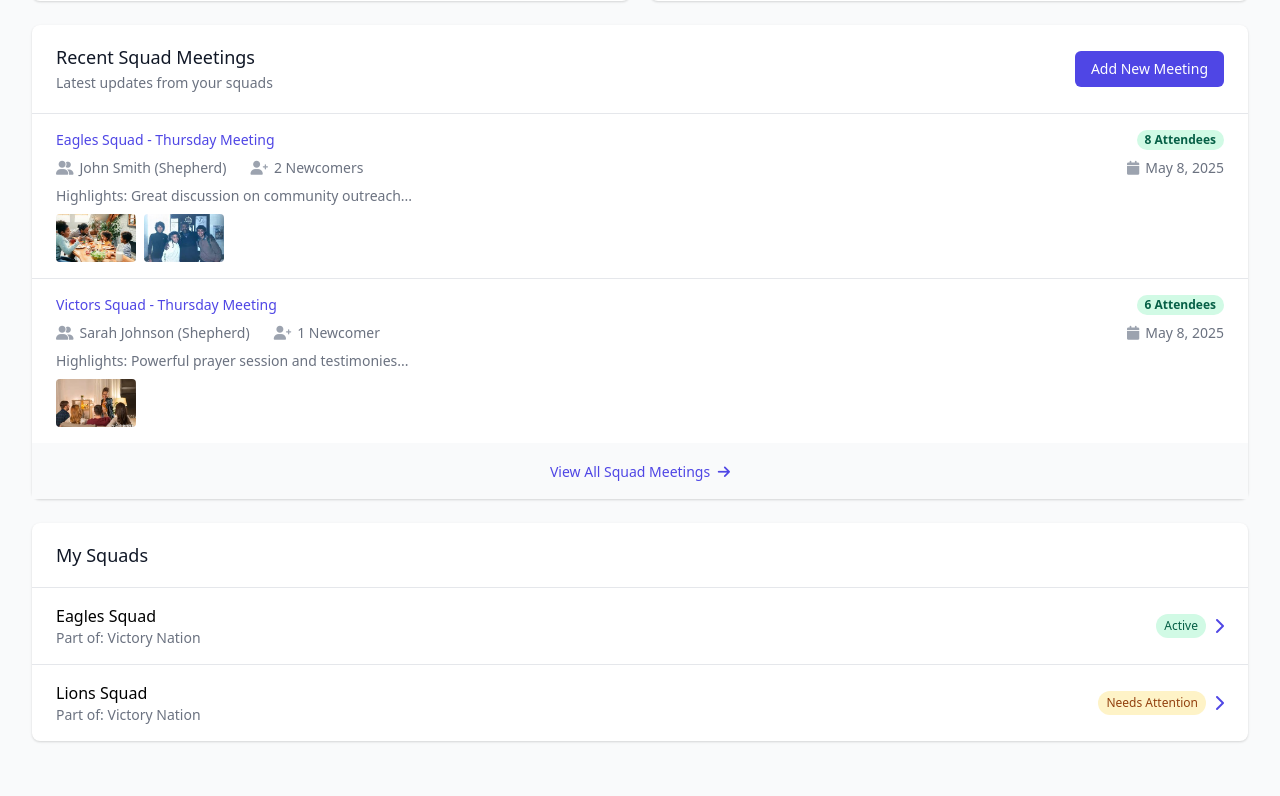
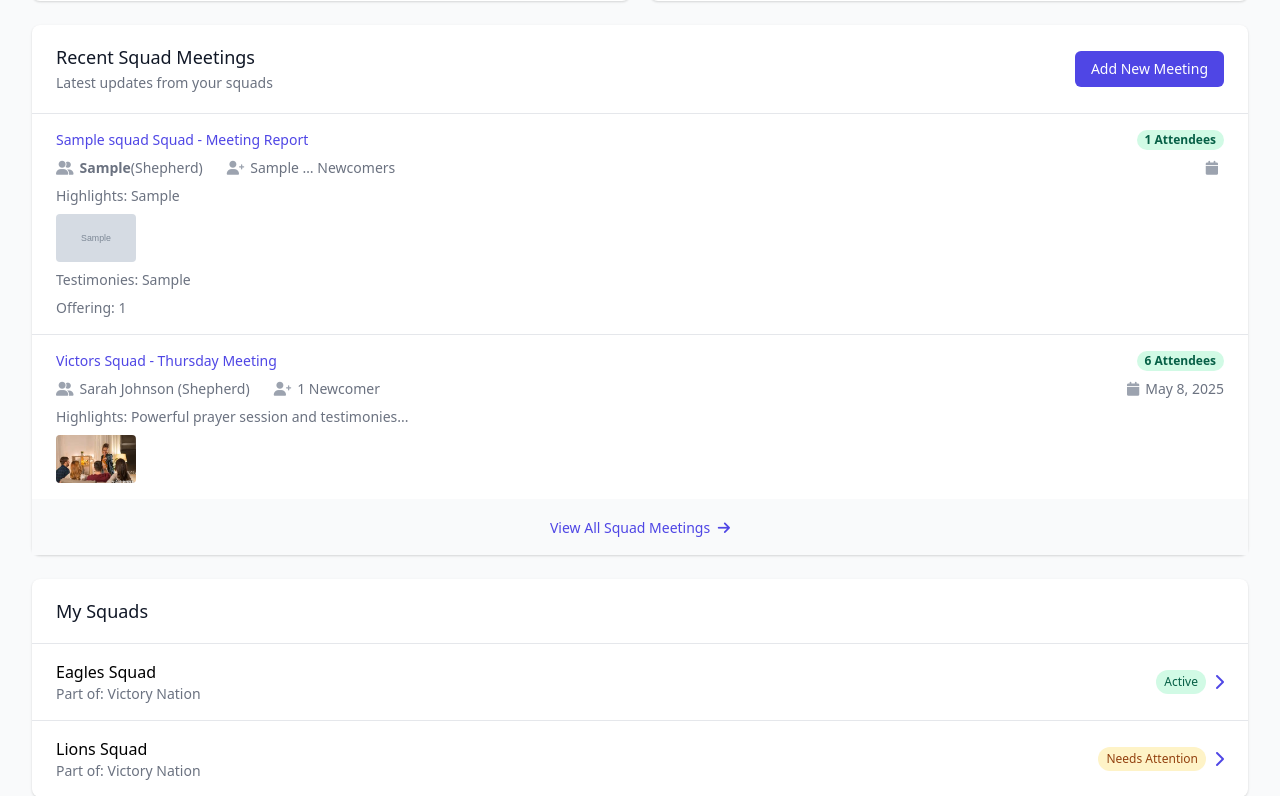
Before and after one commit to keith244/Auxesis, a Django app: page /index/ in a window 1280 px wide. Shown: the part 962-1758 px from the top of the page. Before the commit the page ends 1704 px from the top, so only its background shows below. Run offline with Django 5.2, Linux system fonts and the light colour scheme; tables that the repository leaves empty hold one stand-in row (values such as "Sample post"); grey boxes marked "Sample" are stand-in pictures; parts of the project's set-up code (start-up, migrations or seed data) failed here and were passed over; some libraries are stand-ins or nearby versions.

Commit message:
The app is now able to calculate total attendance by checking total number of attendee names

```diff
--- a/squad/models.py
+++ b/squad/models.py
@@ -1,5 +1,6 @@
 from django.db import models
 from tinymce.models import HTMLField
+import re
 from django.contrib.auth.models import User
 # Create your models here.
 class Nation(models.Model):
@@ -31,8 +32,17 @@
     offering = models.IntegerField()
 
     def __str__(self):
+        return f'{self.squad.name} Squad report for {self.date}'
 
-        return f'{self.squad.name} Squad report for {self.date}'
+    def get_attendee_count(self):
+        attendees_list = [name.strip() for name in re.split(r'[,\n]',self.attendees) if name.strip()]
+        return len(attendees_list)
+
+    def get_visitor_count (self):
+        if not self.visitors:
+            return 0
+        visitors_list = [name.strip() for name in re.split(r'[,\n]', self.visitors) if name.strip()]
+        return len(visitors_list)
 
     class Meta:
         ordering = ['-date']
--- a/squad/views.py
+++ b/squad/views.py
@@ -2,10 +2,17 @@
 from django.contrib.auth.decorators import login_required
 from . forms import SquadReportForm
 from django.contrib import messages
+from django.contrib.auth import get_user_model
+from user.models import User
 from . models import Squad,SquadReport,SquadReportPhoto
 # Create your views here.
+User = get_user_model()
+
 def index(request):
-    return render(request, 'squad/index.html')
+    # squad_meeting = get_object_or_404(SquadReportForm,SquadReportPhoto, user)
+    squad_meeting = SquadReport.objects.all().order_by('-date')#[:3]
+    squad_photo = SquadReportPhoto.objects.all().order_by('-uploaded_at')
+    return render(request, 'squad/index.html',{'squad_meeting':squad_meeting})
 
 @login_required(login_url='login')
 def squad_report(request):
--- a/templates/squad/index.html
+++ b/templates/squad/index.html
@@ -140,15 +140,16 @@
                 </div>
                 <div class="border-t border-gray-200">
                     <ul class="divide-y divide-gray-200">
+                        {% for report in squad_meeting %}
                         <li>
                             <div class="px-4 py-4 sm:px-6">
                                 <div class="flex items-center justify-between">
                                     <div class="text-sm font-medium text-indigo-600 truncate">
-                                        Eagles Squad - Thursday Meeting
+                                        {{report.squad.name}} Squad - Meeting Report
                                     </div>
                                     <div class="ml-2 flex-shrink-0 flex">
                                         <span class="px-2 inline-flex text-xs leading-5 font-semibold rounded-full bg-green-100 text-green-800">
-                                            8 Attendees
+                                            {{ report.get_attendee_count }} Attendees
                                         </span>
                                     </div>
                                 </div>
@@ -156,29 +157,51 @@
                                     <div class="sm:flex">
                                         <p class="flex items-center text-sm text-gray-500">
                                             <i class="fas fa-user-friends flex-shrink-0 mr-1.5 text-gray-400"></i>
-                                            John Smith (Shepherd)
+                                            <strong>
+                                                {{ report.squad.shepherd|capfirst }}
+                                            </strong>
+                                            (Shepherd)
                                         </p>
+                                        {% if report.visitors %}
                                         <p class="mt-2 flex items-center text-sm text-gray-500 sm:mt-0 sm:ml-6">
                                             <i class="fas fa-user-plus flex-shrink-0 mr-1.5 text-gray-400"></i>
-                                            2 Newcomers
+                                            {{ report.visitors|linebreaksbr|truncatewords:1}} Newcomers
                                         </p>
+                                        {% endif %}
                                     </div>
                                     <div class="mt-2 flex items-center text-sm text-gray-500 sm:mt-0">
                                         <i class="fas fa-calendar flex-shrink-0 mr-1.5 text-gray-400"></i>
                                         <p>
-                                            May 8, 2025
+                                            {{ report.uploaded_at|date:"F j, Y"}}
                                         </p>
                                     </div>
                                 </div>
                                 <div class="mt-2">
-                                    <p class="text-sm text-gray-500">Highlights: Great discussion on community outreach...</p>
+                                    <p class="text-sm text-gray-500">Highlights: {{report.highlights|truncatechars:100}}</p>
                                 </div>
                                 <div class="mt-2 flex">
-                                    <img src="{% static 'images/download.jpeg' %}" alt="Meeting photo" class="h-12 w-20 object-cover rounded mr-2">
-                                    <img src="{% static 'images/fun night.jpeg' %}" alt="Meeting photo" class="h-12 w-20 object-cover rounded">
+                                    {% for photo in report.photos.all %}
+                                    <img src="{{photo.images.url}}" alt="Meeting photo" class="h-12 w-20 object-cover rounded mr-2">
+                                    {% empty %}
+                                    <p class="text-sm text-gray-400">No photos uploaded</p>
+                                    {% endfor %}
                                 </div>
+                                {% if report.testimonies %}
+                                <div class="mt-2">
+                                    <p class="text-sm text-gray-500">Testimonies: {{report.testimonies|truncatechars:100}}</p>
+                                </div>
+                                {% endif %}
+                                <div class="mt-2">
+                                    <p class="text-sm text-gray-500">Offering: {{report.offering|truncatechars:100}}</p>
+                                </div>
+
                             </div>
                         </li>
+                        {% empty %}
+                        <li class="px-4 py-5 text-center">
+                            <p class="text-sm text-gray-500">No squad meetings reported yet.</p>
+                        </li>
+                        {% endfor %}
                         <li>
                             <div class="px-4 py-4 sm:px-6">
                                 <div class="flex items-center justify-between">
@@ -219,11 +242,13 @@
                         </li>
                     </ul>
                 </div>
+                {% if squad_meeting %}
                 <div class="bg-gray-50 px-4 py-4 sm:px-6 text-center">
                     <button class="text-sm font-medium text-indigo-600 hover:text-indigo-500">
                         View All Squad Meetings <i class="fas fa-arrow-right ml-1"></i>
                     </button>
                 </div>
+                {% endif %}
             </div>
         </div>
 
```
Also changed, not shown: media/squad_photos/WhatsApp_Image_2025-05-01_at_20.46.45_3.jpeg (added), media/squad_photos/damaa.drawio.png (added), media/squad_photos/damaa_colored.drawio.png (added), media/squad_photos/damaris_genogram.drawio.png (added).
